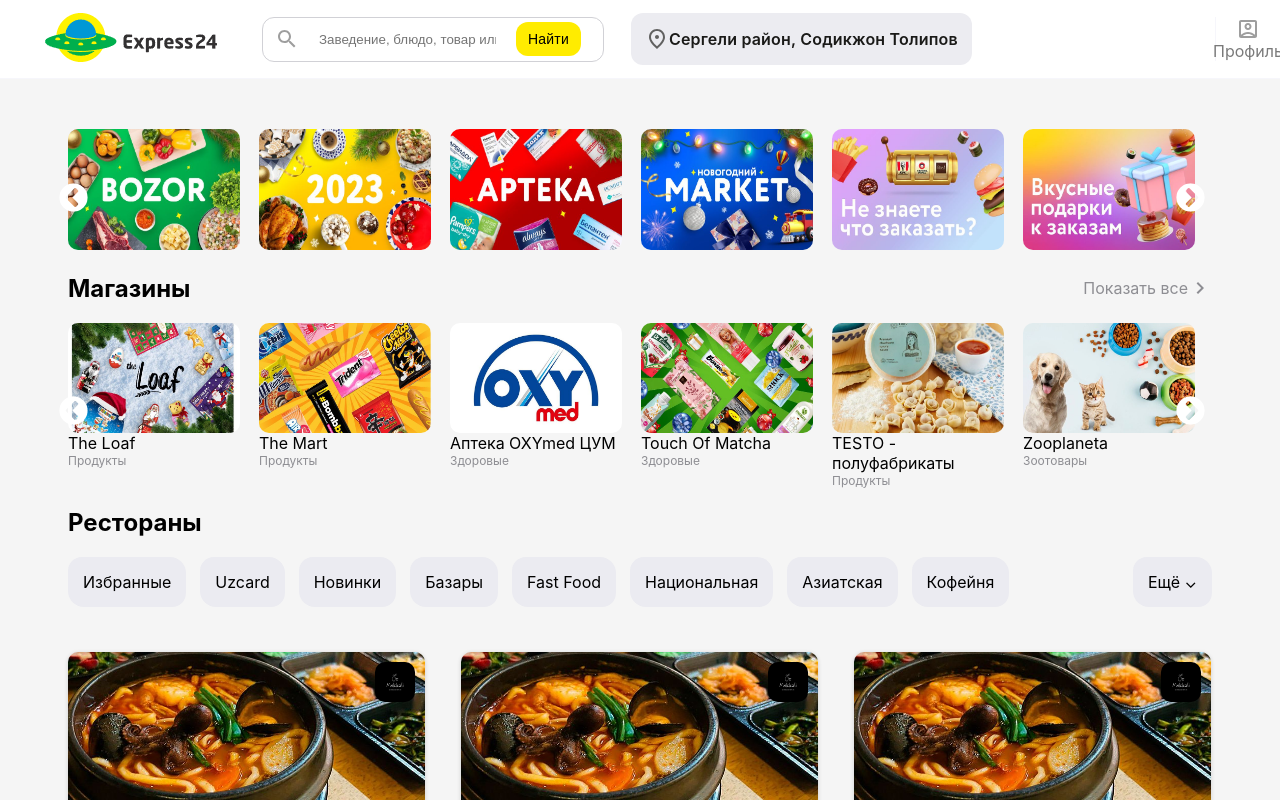
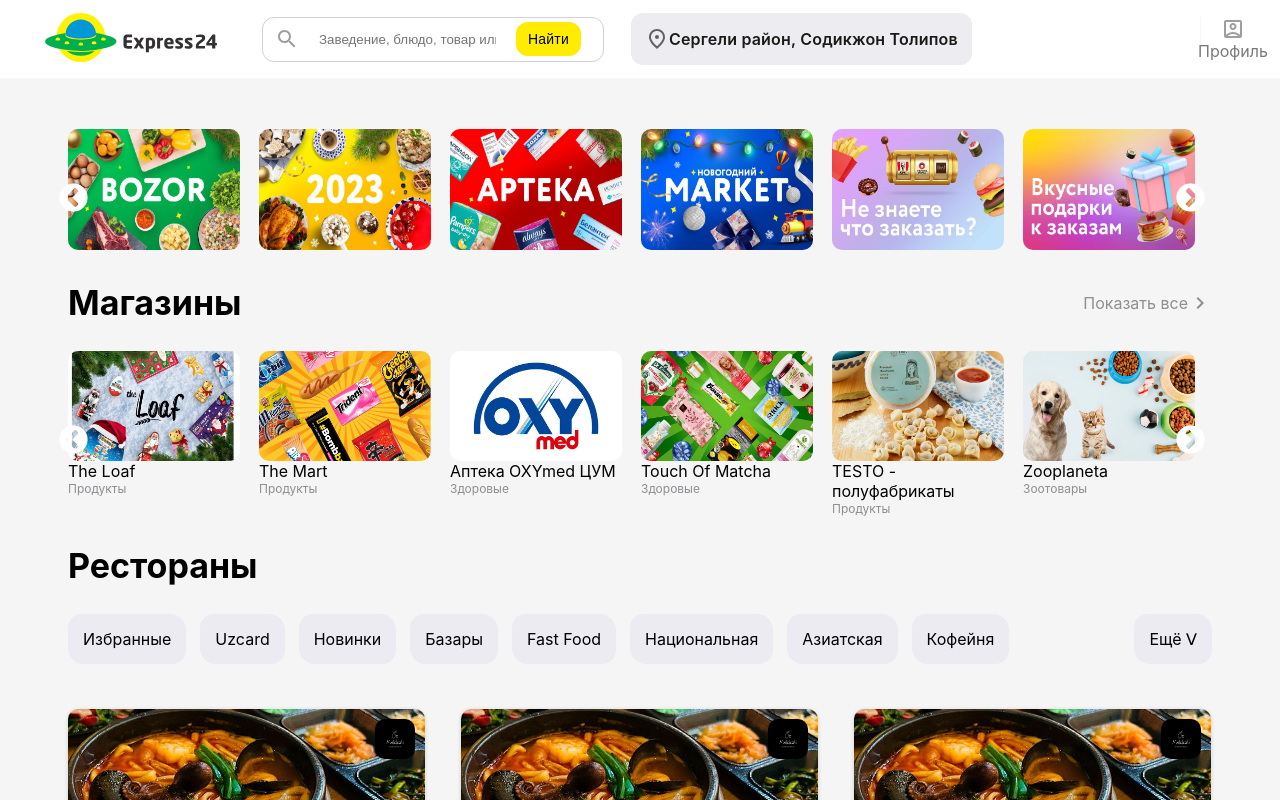
Before and after one commit to Prouzad/express24, a React (Create React App) app: page / in a window 1280 px wide. Shown: the top 800 px of the page. Built offline with nearby package versions, Linux system fonts and the light colour scheme; the HTML template or start-up script is replaced by a standard one.

Commit message:
refactor: add symbols

```diff
--- a/src/components/Footer/Footer.tsx
+++ b/src/components/Footer/Footer.tsx
@@ -26,7 +26,7 @@
 							<img src={telegram} alt="telegram" />
 						</div>
 						<div className={style.text}>
-						&copy; 2023 Express24
+						&copy; {(new Date().getFullYear())} Express24
 						</div>
 					</div>
 				</div>
--- a/src/components/Header/Header.module.css
+++ b/src/components/Header/Header.module.css
@@ -98,4 +98,5 @@
 	cursor: pointer;
 	border-left: 1px solid #f6f6fb;
 	color: rgb(122, 122, 122);
+	padding-right: 15px;
 }
--- a/src/components/Header/Header.tsx
+++ b/src/components/Header/Header.tsx
@@ -2,7 +2,7 @@
 import AccountBoxOutlinedIcon from '@mui/icons-material/AccountBoxOutlined';
 import PlaceOutlinedIcon from '@mui/icons-material/PlaceOutlined';
 import style from './Header.module.css';
-import logo from '../../asstes/logo/Express24.png'
+import logo from '../../asstes/logo/svg.svg'
 import { grey } from '@mui/material/colors';
 
 function Header() {
@@ -32,6 +32,7 @@
 				<AccountBoxOutlinedIcon sx={{color: grey[500]}}/>
 				Профиль
 			</div>
+
     </div>
   );
 }
--- a/src/components/Main/Main.module.css
+++ b/src/components/Main/Main.module.css
@@ -8,6 +8,10 @@
 	display: flex;
 	align-items: center;
 	justify-content: space-between;
+}
+
+ h2 {
+	font-size:34px;
 }
 
 .shoAllBtn{
--- a/src/components/Main/Main.tsx
+++ b/src/components/Main/Main.tsx
@@ -7,6 +7,7 @@
 import "slick-carousel/slick/slick-theme.css";
 import MyButton from '../Button/Button';
 import Data from '../Data';
+
 import Cards from '../Cards/Card';
 
 const category = [
@@ -46,7 +47,7 @@
 							)
 						})}
 					</div>
-					<MyButton title={`Eщё ${"\u2304"}`}/>
+					<MyButton title={`Eщё ${"ᐯ"}`}/>
 				</div>
 				<div className={style.cardsBox}>
 					{Data.map((item, idx)=>{
```
Also changed, not shown: src/asstes/logo/svg.svg (added).
